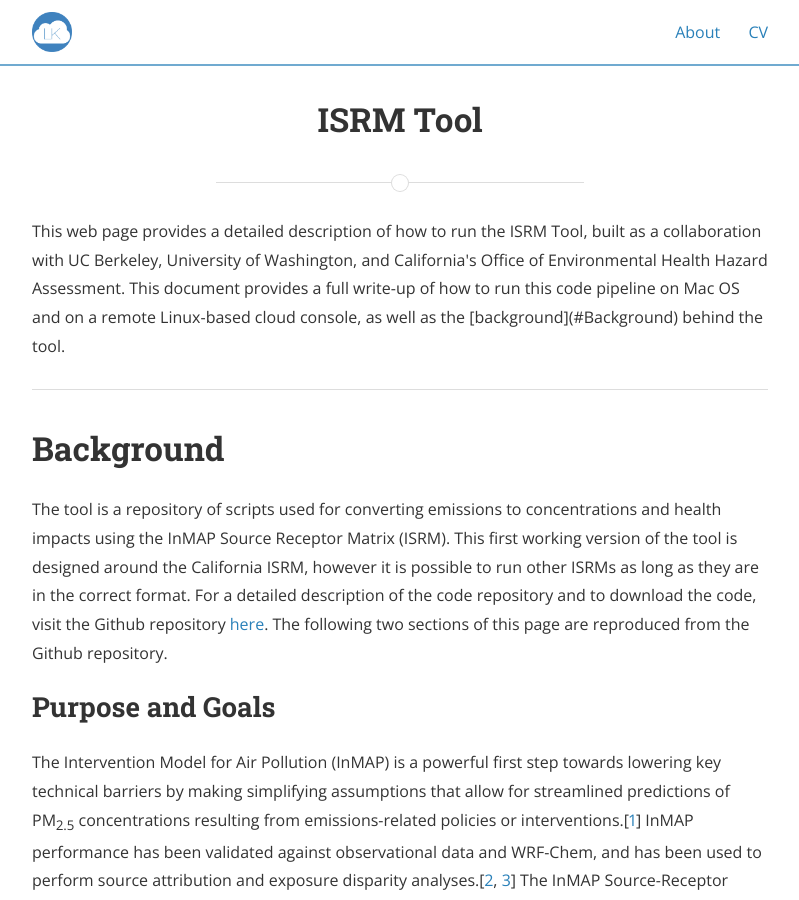
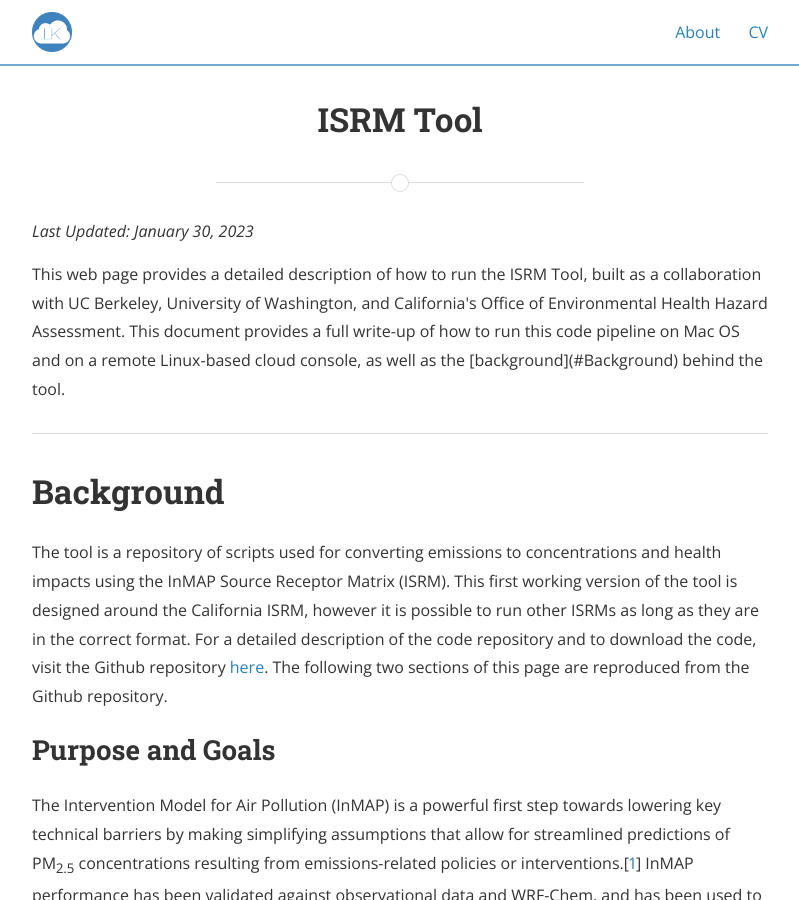
Before and after one commit to lkoolik/lkoolik.github.io, a Jekyll site: the page built from isrm.md, in a window 1280 px wide and 900 px high. Shown: the whole window, without its empty margins (240-1039 px from the left). Built offline with Jekyll 4.4.1, drawn with Linux system fonts in a browser that asks for light colours; nearby versions of some CDN libraries.

Commit message:
Update isrm.md

```diff
--- a/isrm.md
+++ b/isrm.md
@@ -4,6 +4,8 @@ title: ISRM Tool
 permalink: /isrm_tool/
 main_nav: false
 ---
+<p> <em>Last Updated: January 30, 2023 </em> </p>
+
 
 <p>This web page provides a detailed description of how to run the ISRM Tool, built as a collaboration with UC Berkeley, University of Washington, and California's Office of Environmental Health Hazard Assessment. This document provides a full write-up of how to run this code pipeline on Mac OS and on a remote Linux-based cloud console, as well as the [background](#Background) behind the tool.</p>
 
```
